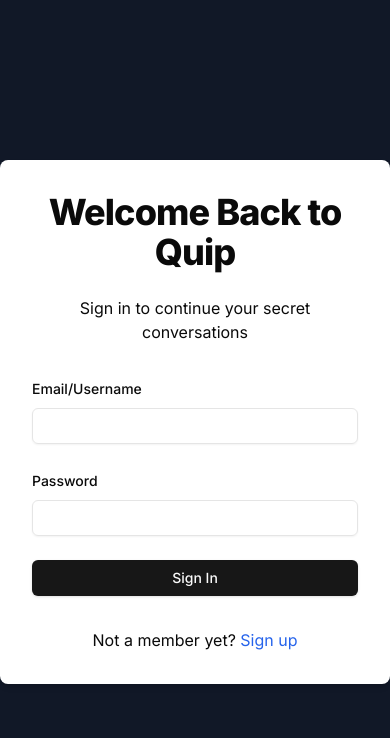
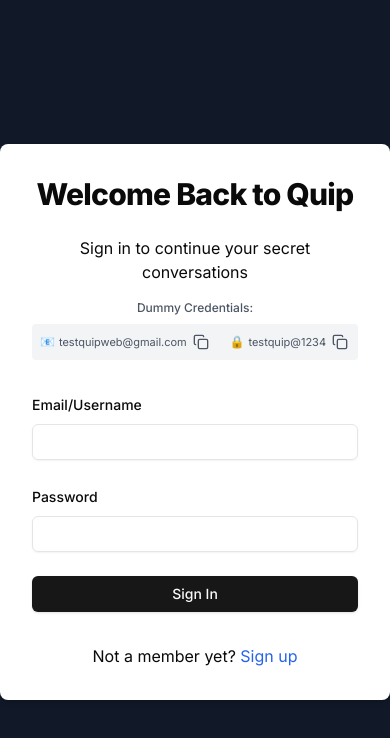
Before and after one commit to agnijeetsharma/Quip, a Next.js app: page /sign-in in a window 390 px wide. Shown: the top 738 px of the page. Built offline with nearby package versions, Linux system fonts and the light colour scheme.

Commit message:
dummy credentials

```diff
--- a/src/app/(app)/page.tsx
+++ b/src/app/(app)/page.tsx
@@ -14,19 +14,19 @@ import {
 import Navbar from "@/components/Navbar";
 import { signIn } from "next-auth/react"; // Make sure you import this
 import HowItWorks from "@/components/Works";
+import { useSession } from "next-auth/react";
 
 export default function Home() {
   const handleGetStarted = () => {
-
     signIn();
   };
+  const { data: session } = useSession();
 
   return (
     <div className="flex flex-col min-h-screen  bg-gray-900 text-white overflow-x-hidden">
       <Navbar />
 
       <main className="flex-grow flex flex-col md:flex-row items-center justify-center gap-8 px-6 py-16">
-
         <section className="text-center md:text-left max-w-md space-y-6">
           <h1 className="text-6xl font-bold leading-tight">
             Dive into{" "}
@@ -38,7 +38,6 @@ export default function Home() {
             truth.
           </p>
 
-
           <div className="flex justify-center md:justify-start gap-5">
             <Button
               onClick={handleGetStarted}
@@ -46,7 +45,6 @@ export default function Home() {
             >
               Get Started
             </Button>
-
           </div>
         </section>
 
@@ -79,8 +77,13 @@ export default function Home() {
         </Carousel>
       </main>
 
-
-      <HowItWorks/>
+      {session ? (
+        <footer className="text-center  py-4 text-sm text-gray-400 border-t border-gray-800">
+          © 2025 Quip. All rights reserved.
+        </footer>
+      ) : (
+        <HowItWorks />
+      )}
     </div>
   );
 }
--- a/src/app/(auth)/sign-in/page.tsx
+++ b/src/app/(auth)/sign-in/page.tsx
@@ -17,6 +17,10 @@ import Link from 'next/link';
 import { useRouter } from 'next/navigation';
 import { useToast } from "@/hooks/use-toast"
 import { signInSchema } from '@/schemas/signInSchema';
+import DummyCredentials from "@/components/DummyCredentials";
+
+
+
 
 export default function SignInForm() {
   const router = useRouter();
@@ -62,10 +66,11 @@ export default function SignInForm() {
     <div className="flex justify-center items-center min-h-screen bg-gray-900">
       <div className="w-full max-w-md p-8 space-y-8 bg-white rounded-lg shadow-md">
         <div className="text-center">
-          <h1 className="text-4xl font-extrabold tracking-tight lg:text-5xl mb-6">
+          <h1 className="text-3xl font-extrabold tracking-tight lg:text-5xl mb-6">
             Welcome Back to Quip
           </h1>
           <p className="mb-4">Sign in to continue your secret conversations</p>
+          <DummyCredentials />
         </div>
         <Form {...form}>
           <form onSubmit={form.handleSubmit(onSubmit)} className="space-y-6">
--- a/src/app/(auth)/sign-up/page.tsx
+++ b/src/app/(auth)/sign-up/page.tsx
@@ -107,7 +107,7 @@ export default function SignUpForm() {
     <div className="flex justify-center items-center min-h-screen bg-gray-900">
       <div className="w-full max-w-md p-8 space-y-8 bg-white rounded-lg shadow-md">
         <div className="text-center">
-          <h1 className="text-4xl font-extrabold tracking-tight lg:text-5xl mb-6">
+          <h1 className="text-3xl font-extrabold tracking-tight lg:text-4xl mb-6">
             Join True Feedback Quip
           </h1>
           <p className="mb-4">Sign up to start your Anonymous Adventure</p>
--- /dev/null
+++ b/src/components/DummyCredentials.tsx
@@ -0,0 +1,51 @@
+"use client";
+import { useToast } from "@/hooks/use-toast";
+import { Copy } from "lucide-react";
+import { Button } from "@/components/ui/button";
+
+export default function DummyCredentials() {
+  const { toast } = useToast();
+
+  const email = "testquipweb@gmail.com";
+  const password = "testquip@1234";
+
+  const copyToClipboard = (text: string, label: string) => {
+    navigator.clipboard.writeText(text).then(() => {
+      toast({ title: `${label} copied` });
+    });
+  };
+
+  return (
+    <div className="w-full max-w-md mx-auto text-xs text-gray-600">
+      <p className="text-[12px] font-medium mb-2">Dummy Credentials:</p>
+
+      <div className="flex items-center justify-between gap-3 bg-gray-100 p-2 rounded">
+
+        <div className="flex items-center gap-1">
+          📧 <span className="text-[11px]">{email}</span>
+          <Button
+            size="icon"
+            variant="ghost"
+            className="h-5 w-5"
+            onClick={() => copyToClipboard(email, "Email")}
+          >
+            <Copy size={12} />
+          </Button>
+        </div>
+
+
+        <div className="flex items-center gap-1">
+          🔒 <span className="text-[11px]">{password}</span>
+          <Button
+            size="icon"
+            variant="ghost"
+            className="h-5 w-5"
+            onClick={() => copyToClipboard(password, "Password")}
+          >
+            <Copy size={12} />
+          </Button>
+        </div>
+      </div>
+    </div>
+  );
+}
--- a/src/components/Works.tsx
+++ b/src/components/Works.tsx
@@ -11,7 +11,6 @@ import {
   Lock,
 } from "lucide-react";
 import { Button } from "@/components/ui/button";
-import Navbar from "@/components/Navbar";
 import Link from "next/link";
 
 export default function HowItWorks() {
@@ -124,7 +123,7 @@ export default function HowItWorks() {
           <p className="text-gray-400">
             Create your profile and start receiving messages today.
           </p>
-          <Link href="/">
+          <Link href="/sign-in">
             <Button className="bg-white text-black hover:bg-yellow-500 transition px-6 py-3">
               Get Started
             </Button>
```
